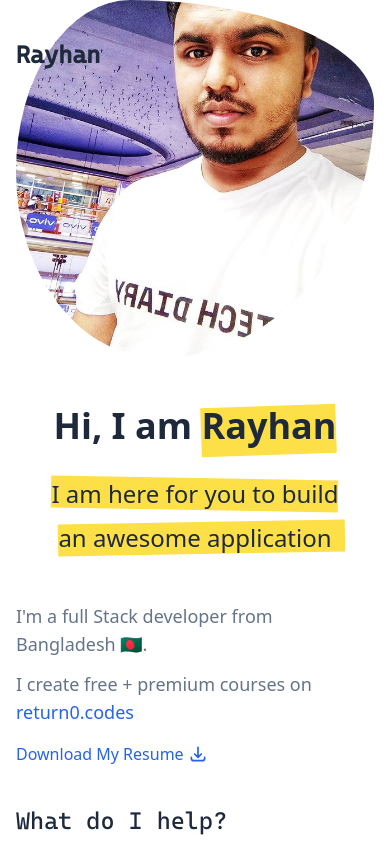
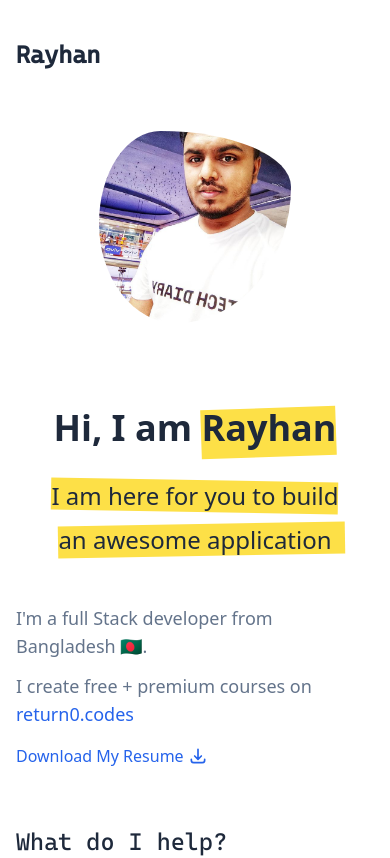
Before and after one commit to kingRayhan/rayhan.dev, a Next.js app: page / in a window 390 px wide. Shown: the top 858 px of the page. Built offline with nearby package versions, Linux system fonts and the light colour scheme.

Commit message:
hero area image fixed on mobile

```diff
--- a/components/Hero.tsx
+++ b/components/Hero.tsx
@@ -68,13 +68,15 @@ const Hero = () => {
             </div>
           </div>
           <div className="flex items-center justify-center order-first h-full lg:bg-slate-200 md:order-none">
-            <Image
-              className="image object-cover md:w-[32rem] md:h-[32rem] w-20 h-20 my-image"
-              src="/images/rayhan.jpg"
-              alt="My Photo"
-              width={400}
-              height={400}
-            />
+            <div className="md:w-[32rem] md:h-[32rem] w-48 h-48 relative overflow-hidden">
+              <Image
+                className="object-cover image my-image"
+                src="/images/rayhan.jpg"
+                alt="My Photo"
+                priority={true}
+                layout="fill"
+              />
+            </div>
           </div>
         </div>
       </div>
--- a/components/Navbar.tsx
+++ b/components/Navbar.tsx
@@ -14,7 +14,7 @@ const Navbar = () => {
   //   "bg-white shadow-sm": scrollHeight > 220,
   // })}
   return (
-    <div className={ClassNames("absolute top-0 z-50 w-full py-10")}>
+    <div className={ClassNames("lg:absolute top-0 z-50 w-full py-10")}>
       <div className="flex justify-between wrapper">
         <div>
           <Link href={"/"}>
```
